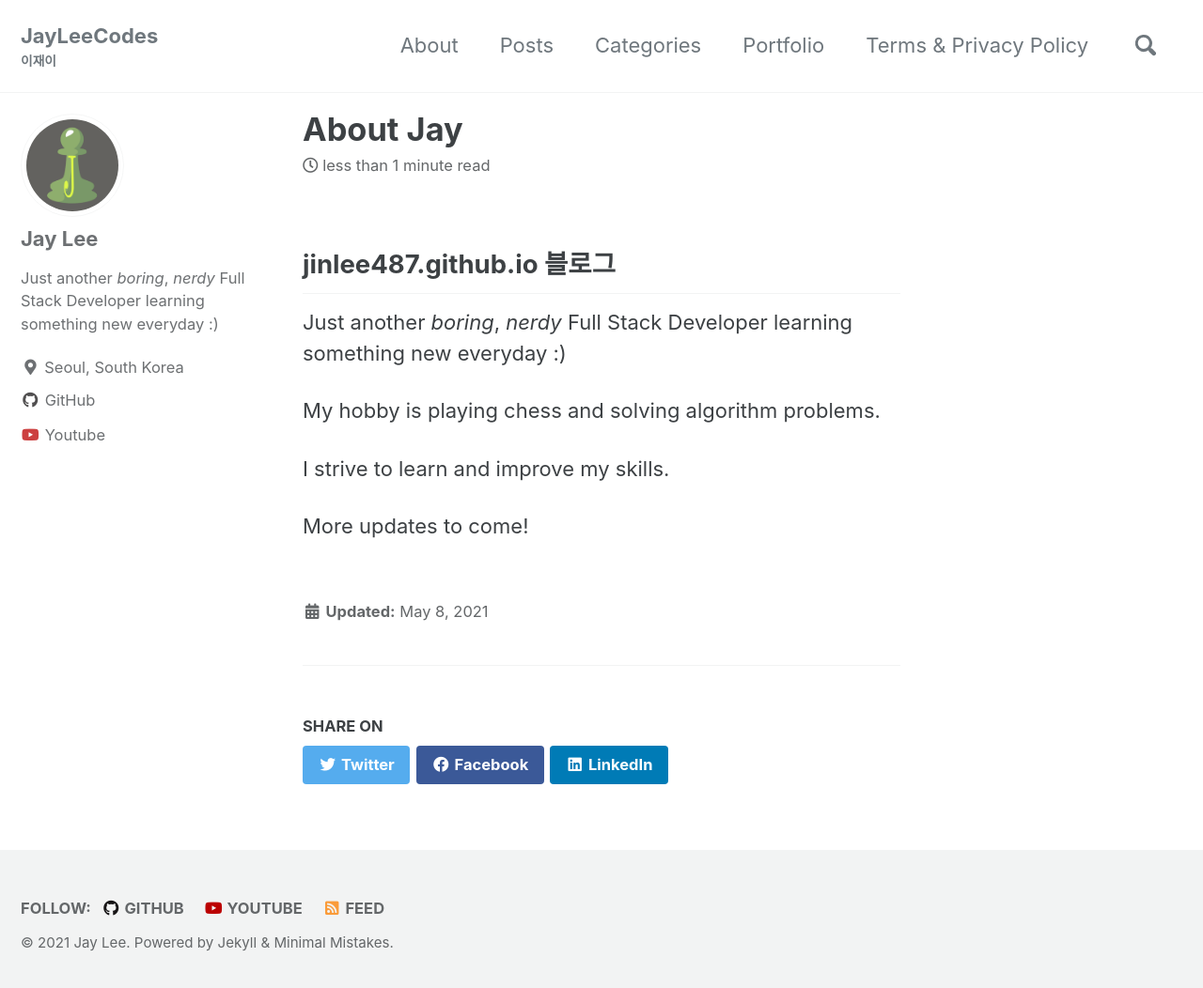
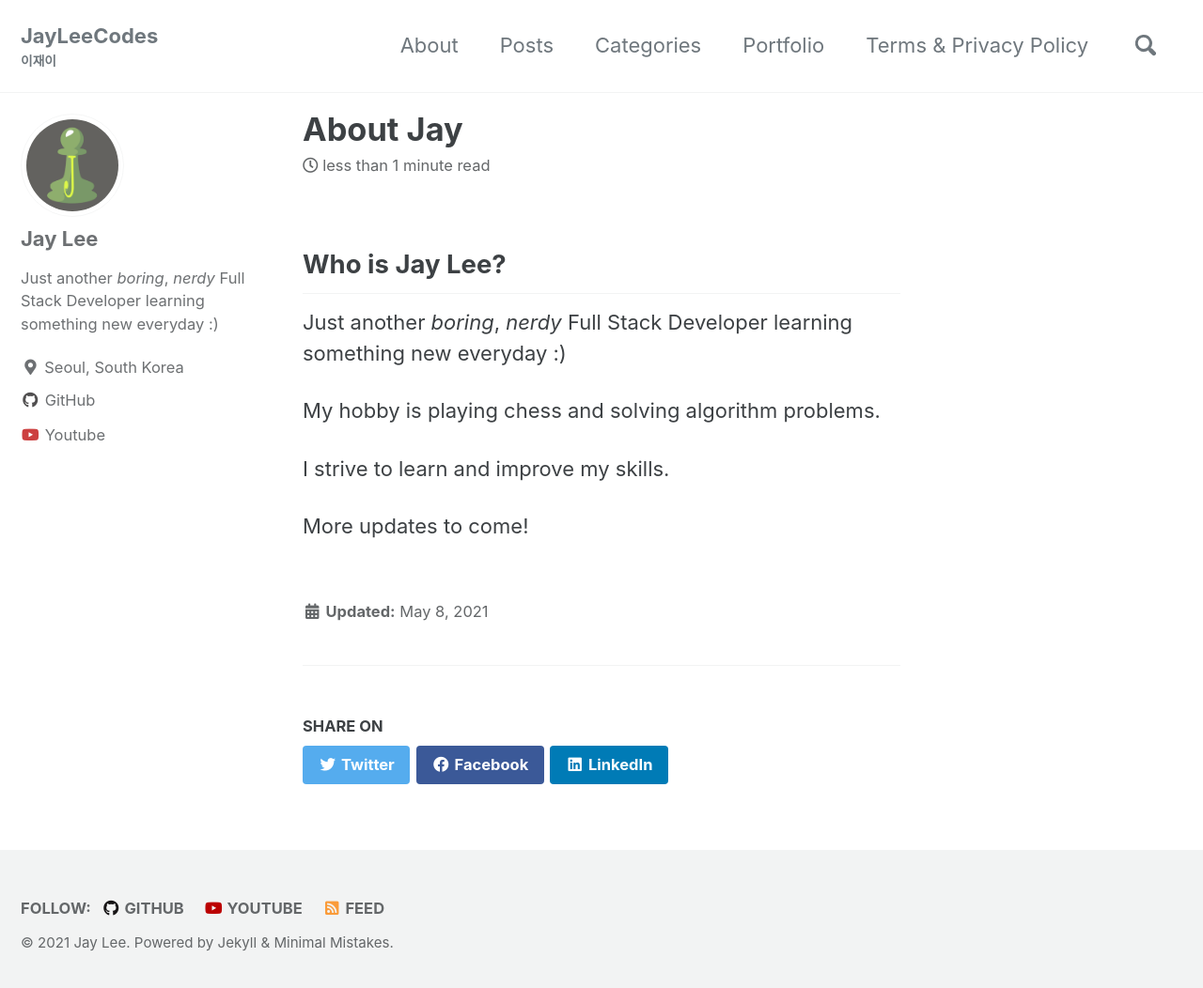
Before and after one commit to jinlee487/jinlee487.github.io, a Jekyll site: the page built from _pages/Portfolio.md, in a window 1280 px wide and 1060 px high. Shown: the top 1052 px of the window at 94% size. Built offline with Jekyll 4.4.1, drawn with Linux system fonts in a browser that asks for light colours; cached includes are drawn as plain includes.

Commit message:
update who is

```diff
--- a/_pages/Portfolio.md
+++ b/_pages/Portfolio.md
@@ -6,7 +6,7 @@ last_modified_at: 2021-05-08T00:36:00-05:00
 
 ---
 
-## jinlee487.github.io 블로그
+## Who is Jay Lee?
 
 Just another *boring*, *nerdy* Full Stack Developer learning something new everyday :)
 
```
